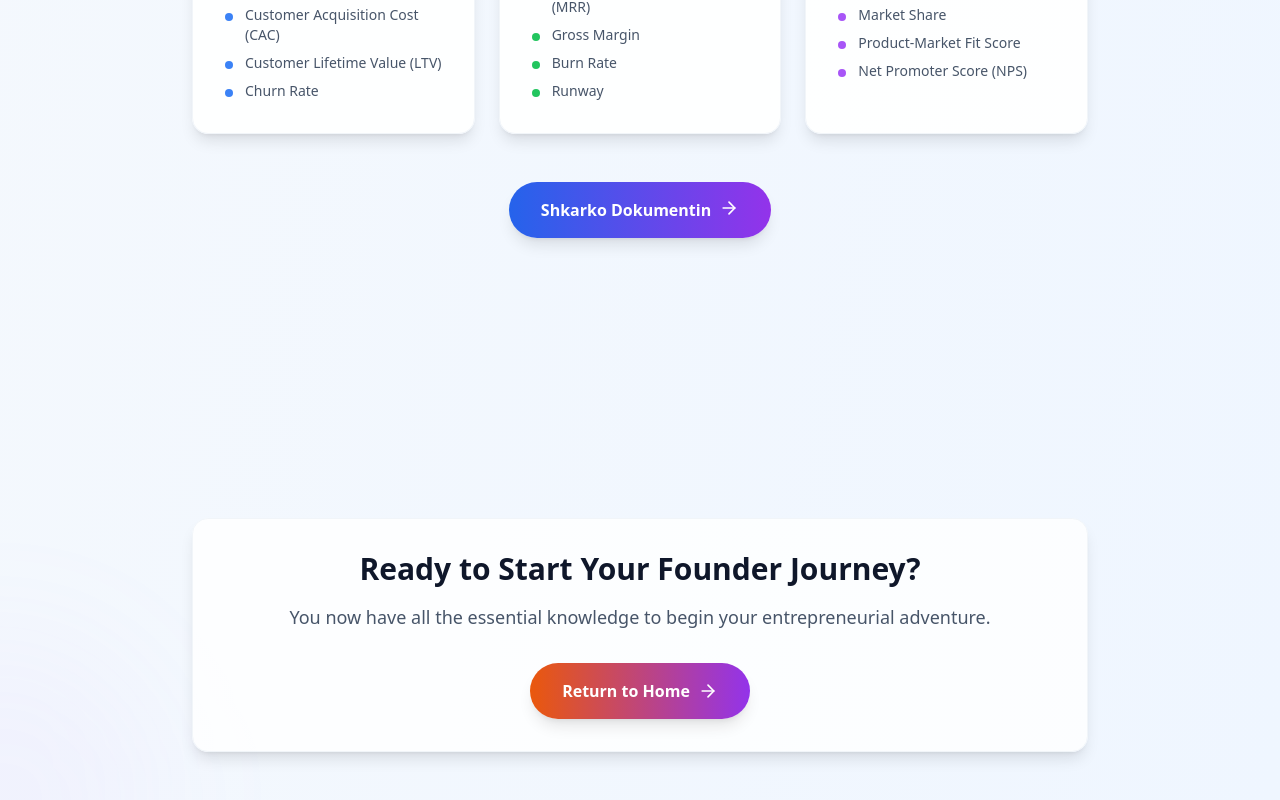
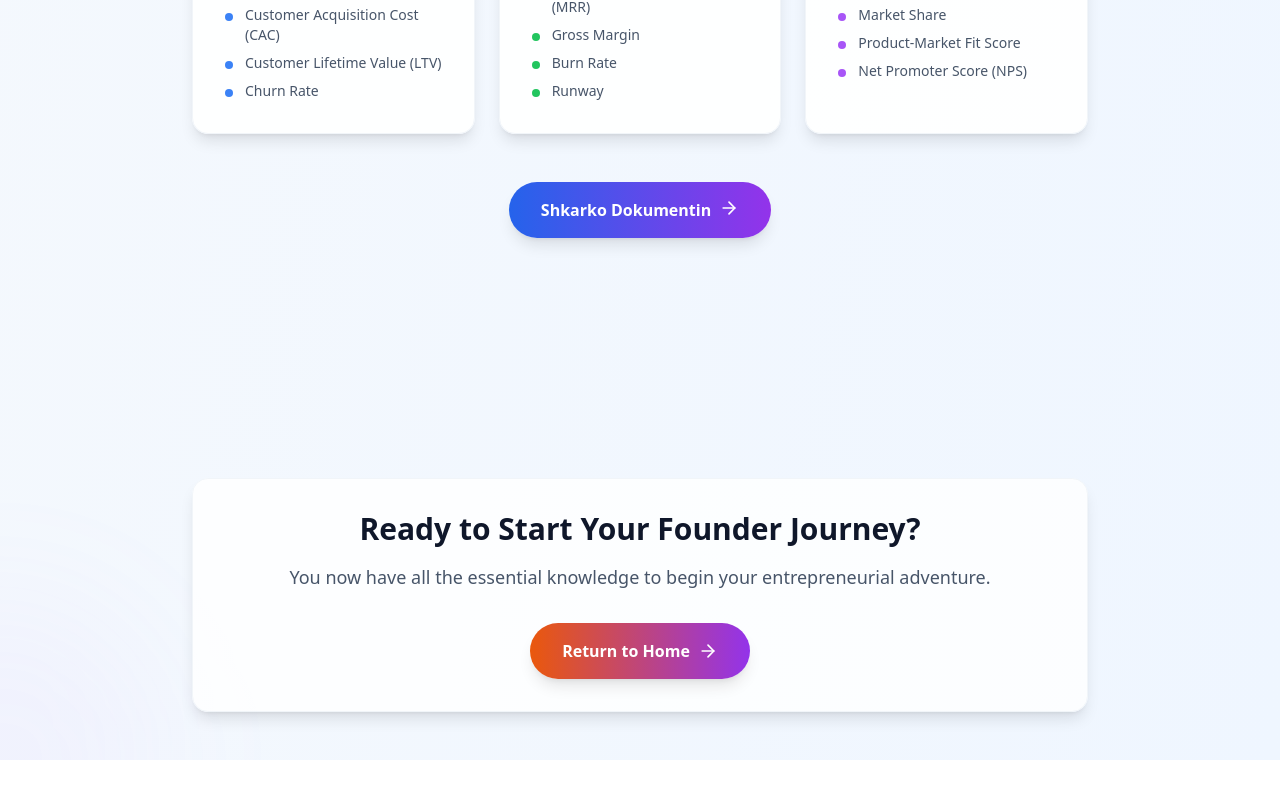
Before and after one commit to hysen-ramaj1/founder, a React (Vite) app: page /pitch-deck in a window 1280 px wide. Shown: the part 6562-7362 px from the top of the page. After the commit the page ends 7322 px from the top, so only its background shows below. Built offline with nearby package versions, Linux system fonts and the light colour scheme.

Commit message:
Updated PitchDeckPage.tsx

```diff
--- a/src/pages/PitchDeckPage.tsx
+++ b/src/pages/PitchDeckPage.tsx
@@ -489,9 +489,11 @@ const PitchDeckPage = () => {
         </div>
 
         {/* Final CTA */}
-        <div className="text-center animate-on-scroll opacity-0">
+        <div className="text-center animate-on-scroll opacity-0 -mt-10">
   <div className="bg-white/80 backdrop-blur-sm p-8 rounded-2xl shadow-lg border border-slate-100">
-            <h2 className="text-2xl md:text-3xl font-bold text-slate-900 mb-4">Ready to Start Your Founder Journey?</h2>
+    <h2 className="text-2xl md:text-3xl font-bold text-slate-900 mb-4">
+      Ready to Start Your Founder Journey?
+    </h2>
     <p className="text-slate-600 mb-8 text-lg">
       You now have all the essential knowledge to begin your entrepreneurial adventure.
     </p>
@@ -504,6 +506,7 @@ const PitchDeckPage = () => {
     </Link>
   </div>
 </div>
+
       </div>
     </div>
   );
```
Lines whose indentation alone changed are shown as unchanged.
